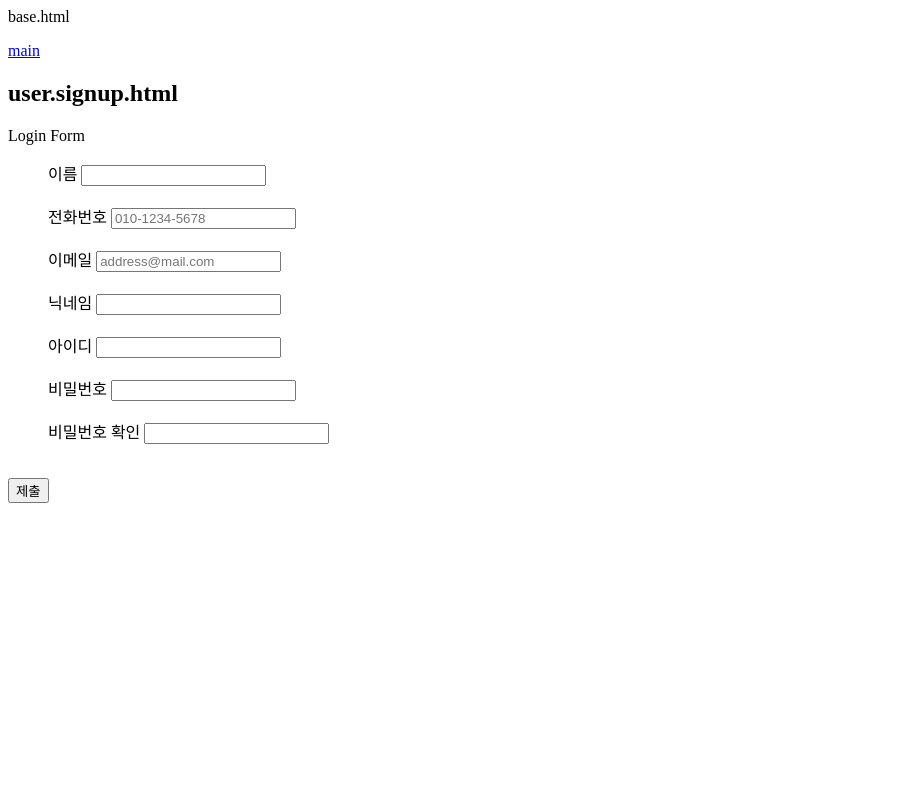
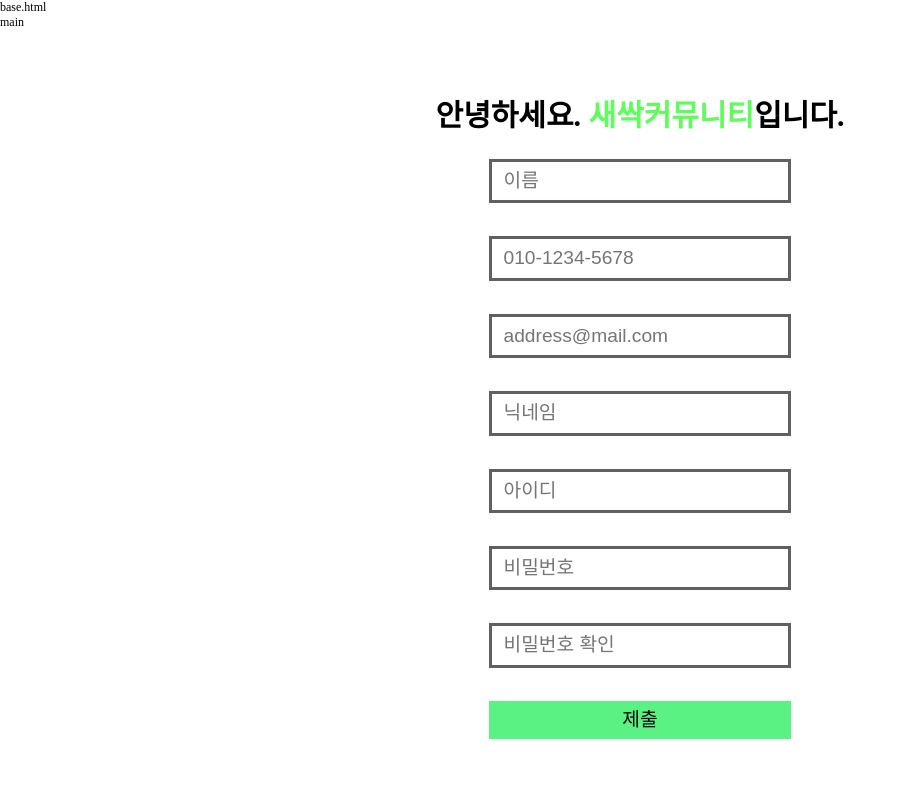
Before and after one commit to Sbeom12/sesac_webproject, a Flask app: page /user/signup in a window 1280 px wide. Shown: the whole page, without its empty margins (0-907 px from the left). Run offline with Flask 2, Linux system fonts and the light colour scheme; some libraries are stand-ins or nearby versions.

Commit message:
add login

```diff
--- a/myproject/sesac/sqlModule.py
+++ b/myproject/sesac/sqlModule.py
@@ -12,7 +12,7 @@
     def __init__(self):
         self.conn = pymysql.connect(
             user='root',
-            passwd='12345',
+            passwd='1111',
             host='127.0.0.1',
             db='community',
             charset='utf8',
--- /dev/null
+++ b/myproject/sesac/static/css/footer.css
@@ -0,0 +1,36 @@
+html, body {
+    height: 100%;
+}
+
+
+body {
+    display: flex;
+    min-height: 100vh;
+    flex-direction: column;
+}
+
+main {
+    flex: 1;
+}
+
+
+
+footer {
+    background-color: var(--light-gray);
+    height: 3rem;
+}
+
+.test2{
+    display: none;
+}
+.test2.active{
+    display:block;
+}
+
+.footer-container {
+    display: flex;
+    justify-content: center;
+    font-size: 1.6rem;
+    line-height: 3rem;
+    gap: 2rem;
+}
--- /dev/null
+++ b/myproject/sesac/static/css/header.css
@@ -0,0 +1,118 @@
+:root {
+    --light-gray: #f4f4f4;
+    --light1-green: #5AF283;
+    --dark-gray: #606060;
+    --light2-green: #60FC5D;
+    --light3-green: #91E661;
+    --light4-green: #CFFC5D;
+    --light5-green: #F2EF5A;
+}
+
+* {
+    margin: 0;
+    padding: 0;
+    box-sizing: border-box;
+}
+
+html {
+    font-size: 10px;
+}
+
+a {
+    text-decoration: none;
+    color: black;
+}
+
+.green {
+    color: var(--light2-green);
+}
+
+header {
+    background-color: var(--light-gray);
+}
+
+.header-container {
+    display: flex;
+    justify-content: space-between;
+    align-items: center;
+    height: 5rem;
+    margin: 0 1rem;
+}
+
+.title a {
+    font-size: 2rem;
+    /* color: var(--light2-green); */
+    font-weight: 900;
+}
+
+.unsigned {
+    display: flex;
+}
+
+.sign-container a {
+    font-size: 1.6rem;
+}
+
+.sign-in {
+    margin-right: 1rem;
+}
+
+.inner {
+    margin: 0 auto;
+}
+
+@media only all and (min-width: 1200px) {
+    .inner {
+        max-width: 1200px;
+    }
+
+    html {
+        font-size: 12px;
+    }
+
+}
+
+.hidden{
+    display: none;
+}
+
+/* 회원용 헤더: 드롭다운 */
+
+.dropdown {
+    position: relative;
+}
+
+.dropdown-button {
+    font-size: 1.4rem;
+    cursor: pointer;
+}
+
+.dropdown-content {
+    display: none;
+    position: absolute;
+    width: 100%;
+}
+
+.dropdown-content button {
+    width: 100%;
+    font-size: 1.2rem;
+    line-height: 2;
+    background-color: var(--light2-green);
+    border: 1px solid var(--dark-gray);
+    cursor: pointer;
+}
+
+.dropdown-content button:hover {
+    background-color: var(--light3-green);
+    color: white;
+}
+
+.dropdown:hover .dropdown-content {
+    display: block;
+}
+
+@media only all and (max-width: 400px) {
+    html {
+        font-size: 9px;
+    }
+}
--- /dev/null
+++ b/myproject/sesac/static/css/signin.css
@@ -0,0 +1,88 @@
+.green {
+    color: var(--light1-green);
+}
+
+/* 첫번째 방법
+main .inner {
+    height: 100%;
+}
+
+.signin-container {
+    height: 100%;
+    display: flex;
+    flex-direction: column;
+    justify-content: center;
+    align-items: center;
+} */
+
+.header-container{
+    display: none;
+}
+
+main {
+    position: relative;
+}
+
+section {
+    position: relative;
+}
+
+.signin-container {
+    width: 100%;
+    position: absolute;
+    top: 50%;
+    left: 50%;
+    transform: translate(-50%, -50%);
+    /* 개체의 너비, 높이에 대해서 각각 -50% 만큼 이동한다. */
+    text-align: center;
+}
+
+.signin-container h1 {
+    font-size: 2.5rem;
+}
+
+.signin-form {
+    width: 80%;
+    max-width: 30rem;
+    margin: 2rem auto 0;
+    display: flex;
+    flex-direction: column;
+    align-items: center;
+}
+
+.signin-form input {
+    width: 100%;
+    font-size: 1.6rem;
+    line-height: 2;
+    margin-bottom: 1rem;
+    padding-left: 1rem;
+    border: 3px solid var(--dark-gray);
+}
+
+#submit {
+    padding-left: 0;
+    background-color: var(--light1-green);
+    border: none;
+    /* color: white; */
+    cursor: pointer;
+}
+
+#submit:hover {
+    color: var(--light5-green);
+}
+
+.signin-container {
+    width: 100%;
+    text-align: center;
+}
+
+#signup {
+    color: black;
+    font-size: 1.4rem;
+}
+
+@media only all and (max-width: 800px) {
+    html {
+        font-size: 12px;
+    }
+}
--- /dev/null
+++ b/myproject/sesac/static/css/signup.css
@@ -0,0 +1,57 @@
+element.style {
+    display: none;
+}
+
+main {
+    position: relative;
+}
+
+.signup-container {
+    width: 100%;
+    position: absolute;
+    top: 50%;
+    left: 50%;
+    transform: translate(-50%, -50%);
+    /* 개체의 너비, 높이에 대해서 각각 -50% 만큼 이동한다. */
+    text-align: center;
+}
+
+.signup-container h1 {
+    font-size: 2.5rem;
+}
+
+.signup-form {
+    width: 80%;
+    max-width: 30rem;
+    margin: 2rem auto 0;
+    display: flex;
+    flex-direction: column;
+    align-items: center;
+}
+
+.signup-form input {
+    width: 100%;
+    font-size: 1.6rem;
+    line-height: 2;
+    /* margin-bottom: 1rem; */
+    padding-left: 1rem;
+    border: 3px solid var(--dark-gray);
+}
+
+.message {
+    margin-bottom: 1rem;
+    font-size: 1.2rem;
+    visibility: hidden;
+}
+
+#signup {
+    padding-left: 0;
+    background-color: var(--light1-green);
+    border: none;
+    /* color: white; */
+    cursor: pointer;
+}
+
+#signup:hover {
+    color: var(--light5-green);
+}
--- a/myproject/sesac/templates/layouts/base.html
+++ b/myproject/sesac/templates/layouts/base.html
@@ -7,10 +7,40 @@
       content="width=device-width, initial-scale=1, shrink-to-fit=no"
     />
     <!-- pybo CSS -->
-    <link
+    <!-- <link
       rel="stylesheet"
       href="{{ url_for('static', filename='style.css') }}"
+    /> -->
+    <link
+    rel="stylesheet"
+    href="{{ url_for('static', filename='css/signin.css') }}"
     />
+
+    <link
+    rel="stylesheet"
+    href="{{ url_for('static', filename='css/header.css') }}"
+    />
+    <link
+    rel="stylesheet"
+    href="{{ url_for('static', filename='css/footer.css') }}"
+    />
+
+    <!-- 파비콘 -->
+    <link rel="icon" href="img/7112640_harmonious_gesture_teamwork_hand_community_icon.ico" />
+    <!-- 아이폰 파비콘 -->
+    <link rel="apple-touch-icon" href="img/7112640_harmonious_gesture_teamwork_hand_community_icon.ico" />
+
+    <!-- font-awesome-icon -->
+    <link
+        rel="stylesheet"
+        href="https://cdnjs.cloudflare.com/ajax/libs/font-awesome/6.2.1/css/all.min.css"
+        integrity="sha512-MV7K8+y+gLIBoVD59lQIYicR65iaqukzvf/nwasF0nqhPay5w/9lJmVM2hMDcnK1OnMGCdVK+iQrJ7lzPJQd1w=="
+        crossorigin="anonymous"
+        referrerpolicy="no-referrer"
+    />
+
+
+
     <title>Hello, pybo!</title>
   </head>
   <body>
--- a/myproject/sesac/templates/pages/user.signup.html
+++ b/myproject/sesac/templates/pages/user.signup.html
@@ -3,6 +3,20 @@
 {% block content %}
 <!DOCTYPE html>
 <head>
+    <link
+    rel="stylesheet"
+    href="{{ url_for('static', filename='css/signup.css') }}"
+    />
+    <!-- <link
+    rel="stylesheet"
+    href="{{ url_for('static', filename='css/header.css') }}"
+    />
+    <link
+    rel="stylesheet"
+    href="{{ url_for('static', filename='css/footer.css') }}"
+    /> -->
+
+
     <script  src="http://code.jquery.com/jquery-latest.min.js"></script>
     <script src="https://cdn.jsdelivr.net/npm/sweetalert2@10"></script>
     <script>
@@ -65,7 +79,7 @@
 </head>
 <body>
 
-  <section>
+  <!-- <section>
 
     <h2>user.signup.html</h2>
 
@@ -84,7 +98,7 @@
             <li> 이메일 <input type="email" id="email" name="email" class="clas" onkeydown="enterFunc(event,'email','subNm')" placeholder="address@mail.com"/></li><br>
 
             <li> 닉네임 <input type="text" id="subNm" name="subNm" class="clas" onkeydown="enterFunc(event,'subNm','userId')"/>
-              <!--<input type="button" value="중복확인" id="dup1" onclick="btnClick()" />--></li><br>
+              <input type="button" value="중복확인" id="dup1" onclick="btnClick()" /></li><br>
               {% if data=="subNm"%}
                   {% for message in get_flashed_messages() %}
                       <p>{{ message }}</p>
@@ -92,7 +106,7 @@
               {% endif %}
 
             <li> 아이디 <input type="text" id="userId" name="userId" class="clas" onkeydown="enterFunc(event,'userId','userPw')"/>
-              <!--<input type="button" value="중복확인"id="dup2" onclick="btnClick()"/>--></li><br>
+              <input type="button" value="중복확인"id="dup2" onclick="btnClick()"/></li><br>
               {% if data=="userId"%}
                   {% for message in get_flashed_messages() %}
                       <p>{{ message }}</p>
@@ -106,7 +120,86 @@
 
         <p><input type="submit" id="submit" value="제출" onclick="btnClick()"/></p>
     </form>
-  </section>
+  </section>  -->
+
+  <main>
+    <div class="inner">
+        <div class="signup-container">
+            <h1>안녕하세요. <span class="green">새싹커뮤니티</span>입니다.</h1>
+            <div class="signup-form">
+                <form action="{{url_for('user_views.user_signup')}}" method="POST">
+                    <input type="text" placeholder="이름" id="userNm" name="userNm"
+                    class="clas" onkeydown="enterFunc(event,'userNm','tel')"/>
+                    <div class="userNm-message message">
+                        이름 형식으로 입력해주세요.
+                    </div>
+
+                    <input type="text" placeholder="010-1234-5678" id="tel" name="tel"
+                    class="clas" onkeydown="enterFunc(event, 'tel', 'email')"/>
+                    {% if data=="tel"%}
+                        {% for message in get_flashed_messages() %}
+                            <p>{{ message }}</p>
+                        {% endfor %}
+                    {% endif %}
+                    <div class="tel-message message">
+                        전화번호 형식으로 입력해주세요.
+                    </div>
+
+                    <input type="email" placeholder="address@mail.com" id="email" name="email"
+                    class="clas" onkeydown="enterFunc(event,'email','subNm')"/>
+                    <div class="email-message message">
+                        이메일 형식으로 입력해주세요.
+                    </div>
+
+                    <input type="text" placeholder="닉네임" id="subNm" name="subNm"
+                    class="clas" onkeydown="enterFunc(event,'subNm','userId')"/>
+                    {% if data=="subNm"%}
+                        {% for message in get_flashed_messages() %}
+                            <p>{{ message }}</p>
+                        {% endfor %}
+                    {% endif %}
+                    <div class="subNm-message message">
+                        한글 또는 영어 2 ~ 10자로 설정해주세요.
+                    </div>
+
+                    <input type="text" placeholder="아이디" id="userId" name="userId"
+                    class="clas" onkeydown="enterFunc(event,'userId','userPw')"/>
+                    {% if data=="userId"%}
+                        {% for message in get_flashed_messages() %}
+                            <p>{{ message }}</p>
+                        {% endfor %}
+                    {% endif %}
+                    <div class="userId-message message">
+                        아이디 형식으로 입력해주세요.
+                    </div>
+
+                    <input type="password" placeholder="비밀번호" id="userPw" name="userPw"
+                    class="clas" onkeydown="enterFunc(event,'userPw','pwcheck')" onclick="inputClick()"/>
+                    <div class="password-message message">
+                        영문, 숫자, 특수문자(!@$%^&*)조합 8자 이상 입력
+                    </div>
+
+                    <input type="password" placeholder="비밀번호 확인" id="pwcheck" name="pwcheck"
+                    class="clas" onkeydown="enterFunc(event,'pwcheck','submit')" onclick="inputClick()"/>
+                    <div class="password-confirm-message message">
+                        비밀번호가 일치하지 않습니다.
+                    </div>
+
+                    <!-- <input type="text" placeholder="닉네임" id="nickname" />
+                    <div class="nickname-message message">
+                        한글 또는 영어 2 ~ 10자로 설정해주세요.
+                    </div> -->
+                    <p><input type="submit" id="submit" value="제출" onclick="btnClick()"/></p>
+                </form>
+
+                <!-- <input type="button" value="회원가입" id="signup"> -->
+            </div>
+        </div>
+    </div>
+</main>
+
+
+
 </body>
 {% endblock %}
 </html>
```
Also changed, not shown: myproject/sesac/templates/pages/signin.html (added, +102 -0 lines), myproject/sesac/templates/pages/signup.html (added, +113 -0 lines), myproject/sesac/templates/pages/user.login.html (+23 -29 lines), 3 other files.
